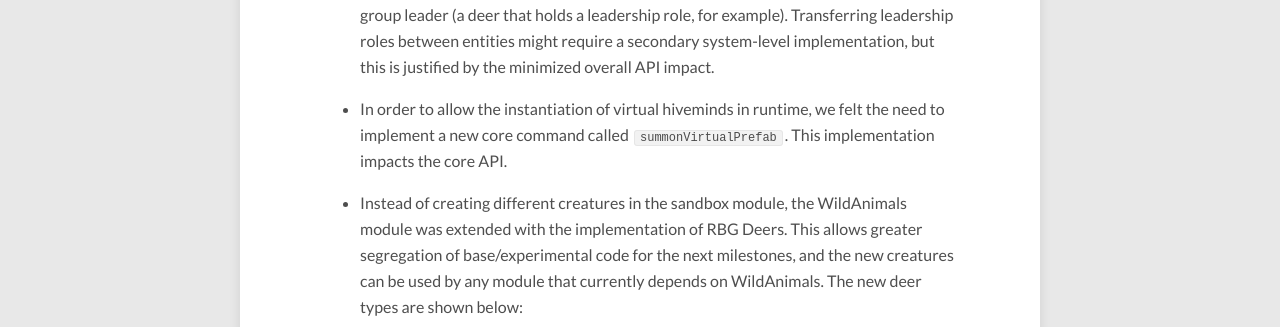
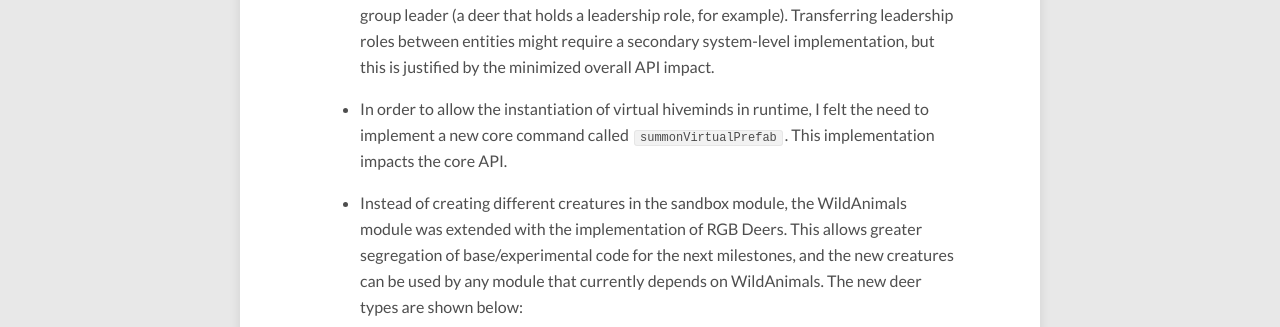
Before and after one commit to casals/casals.github.io, a Jekyll site: the page built from _posts/2019-06-23-gsoc-reaching-first-milestone.md, in a window 1280 px wide and 900 px high, scrolled down 6628 px. Shown: the part 161-488 px from the top of the window. Built offline with Jekyll 4.4.1, drawn with Linux system fonts in a browser that asks for light colours; nearby versions of some CDN libraries; comment, search, counter and statistics services are not loaded.

Commit message:
Small typo corrections on post of 23-06-19

```diff
--- a/_posts/2019-06-23-gsoc-reaching-first-milestone.md
+++ b/_posts/2019-06-23-gsoc-reaching-first-milestone.md
@@ -105,9 +105,9 @@
 
 * The group structure was implemented in the form of a component. This allows any `Actor` to act as the hivemind structure, with zero impact on the existing behavior API. All group behavior logic can be defined at the system level without the need for extra entity structures. This also allows the hivemind to be implemented as a virtual entity (without a physical representation in the world), or to be implemented in the form of a group leader (a deer that holds a leadership role, for example). Transferring leadership roles between entities might require a secondary system-level implementation, but this is justified by the minimized overall API impact.
 
-* In order to allow the instantiation of virtual hiveminds in runtime, we felt the need to implement a new core command called `summonVirtualPrefab`. This implementation impacts the core API.
+* In order to allow the instantiation of virtual hiveminds in runtime, I felt the need to implement a new core command called `summonVirtualPrefab`. This implementation impacts the core API.
 
-* Instead of creating different creatures in the sandbox module, the WildAnimals module was extended with the implementation of RBG Deers. This allows greater segregation of base/experimental code for the next milestones, and the new creatures can be used by any module that currently depends on WildAnimals. The new deer types are shown below:
+* Instead of creating different creatures in the sandbox module, the WildAnimals module was extended with the implementation of RGB Deers. This allows greater segregation of base/experimental code for the next milestones, and the new creatures can be used by any module that currently depends on WildAnimals. The new deer types are shown below:
 
 ![RGB Deers]({{ site.url }}/images/gsoc19/RGB-deers.png)
 {: .image-center}
```
